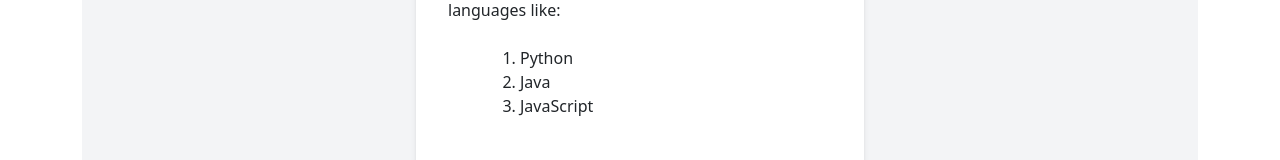
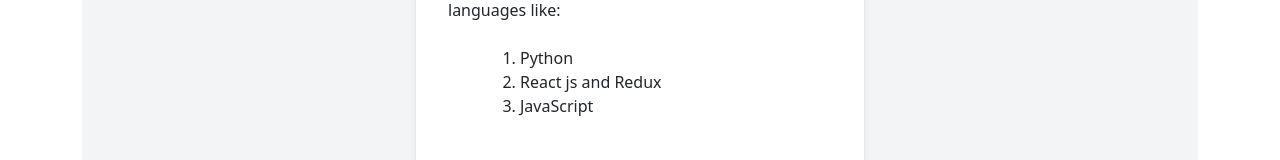
Before and after one commit to AbdulBasit2733/Meme-Generator, a React (Vite) app: page /about in a window 1280 px wide. Shown: the part 530-690 px from the top of the page. Built offline with nearby package versions, Linux system fonts and the light colour scheme; the HTML template or start-up script is replaced by a standard one.

Commit message:
3rd Changes

```diff
--- a/src/App.jsx
+++ b/src/App.jsx
@@ -20,6 +20,7 @@
             <Col xl>
               <Routes>
                 <Route path="/" element={<HomePage />} />
+                <Route path="/Meme-Generator" element={<HomePage />} />
                 <Route path="/edit" element={<EditPage />} />
                 <Route path="/about" element={<About />} />
                 <Route path="/contact" element={<Contact />} />
--- a/src/pages/About.jsx
+++ b/src/pages/About.jsx
@@ -12,7 +12,7 @@
           </p>
           <ul className=" list-outside list-decimal ml-10 mt-3 text-left">
             <li>Python</li>
-            <li>Java</li>
+            <li>React js and Redux</li>
             <li>JavaScript</li>
           </ul>
         </div>
```
Also changed, not shown: src/App.css (deleted).
